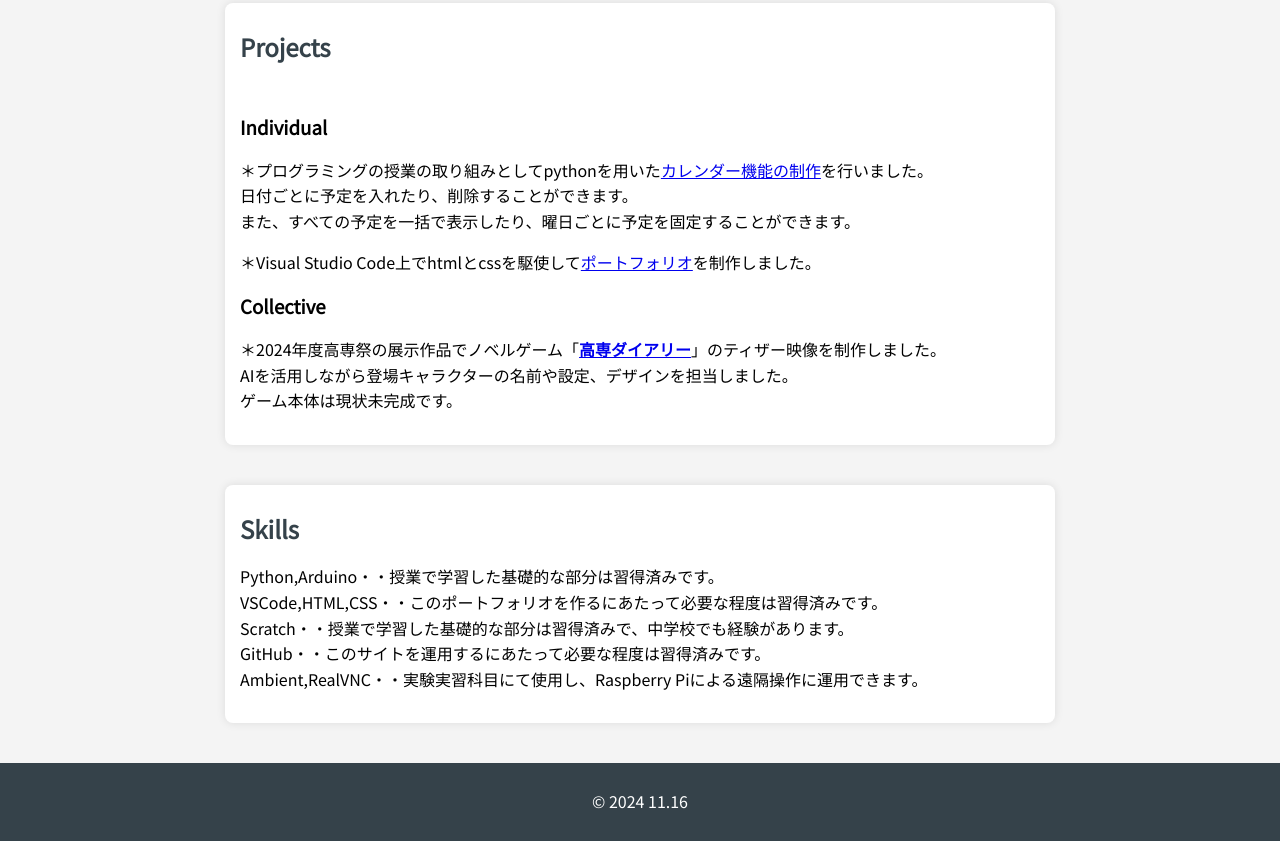
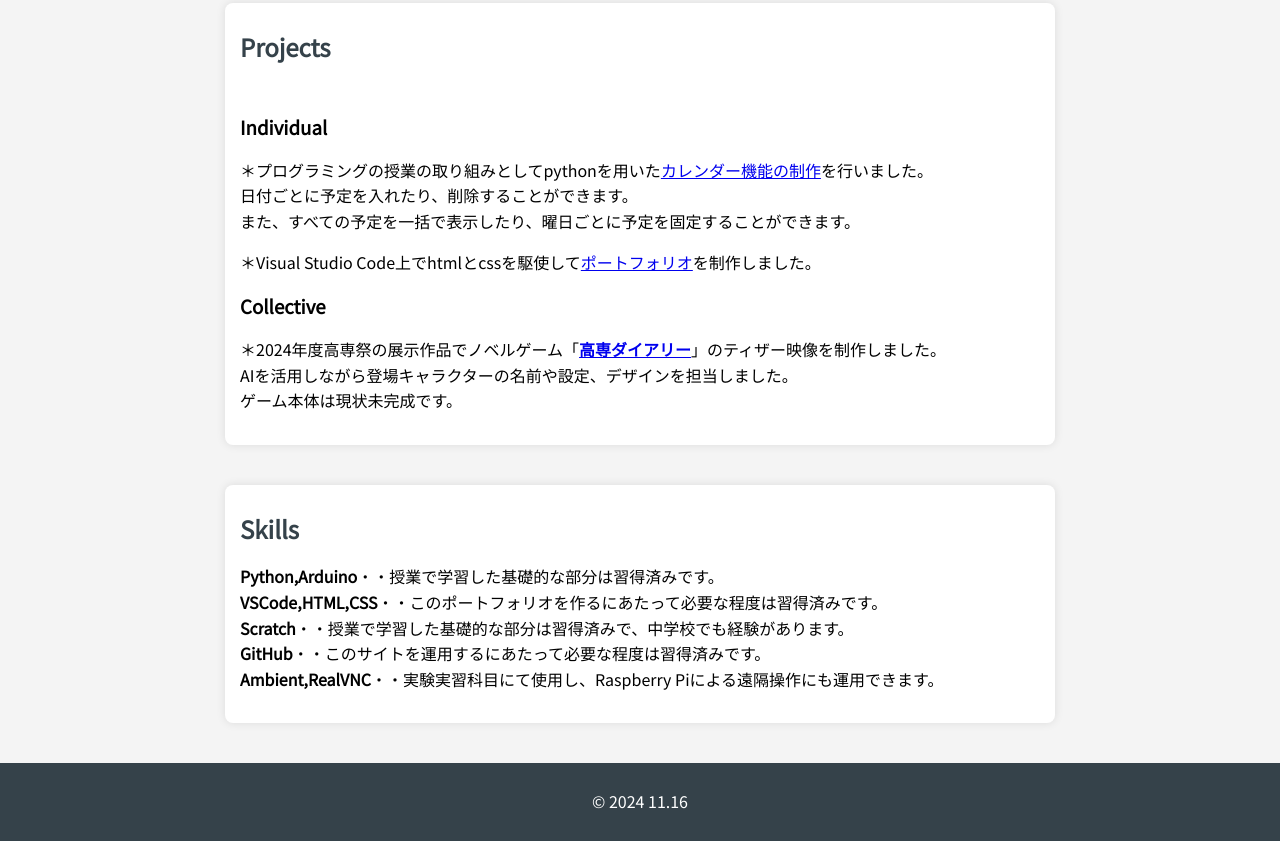
Before and after one commit to yuta7979/porfolio, a plain HTML site: page index.html in a window 1280 px wide. Shown: the part 393-1234 px from the top of the page. Drawn offline with Linux system fonts and the light colour scheme.

Commit message:
skills 4

```diff
--- a/index.html
+++ b/index.html
@@ -43,9 +43,9 @@
         <section class="skills">
             <h2>Skills</h2>
             <ul>
-                <li>Python,Arduino・・授業で学習した基礎的な部分は習得済みです。<br>VSCode,HTML,CSS・・このポートフォリオを作るにあたって必要な程度は習得済みです。
-                <Br>Scratch・・授業で学習した基礎的な部分は習得済みで、中学校でも経験があります。<Br>GitHub・・このサイトを運用するにあたって必要な程度は習得済みです。
-                <Br>Ambient,RealVNC・・実験実習科目にて使用し、Raspberry Piによる遠隔操作に運用できます。</li>
+                <li><strong>Python,Arduino</strong>・・授業で学習した基礎的な部分は習得済みです。<br><strong>VSCode,HTML,CSS</strong>・・このポートフォリオを作るにあたって必要な程度は習得済みです。
+                <Br><strong>Scratch</strong>・・授業で学習した基礎的な部分は習得済みで、中学校でも経験があります。<Br><strong>GitHub</strong>・・このサイトを運用するにあたって必要な程度は習得済みです。
+                <Br><strong>Ambient,RealVNC</strong>・・実験実習科目にて使用し、Raspberry Piによる遠隔操作にも運用できます。</li>
             </ul>
         </section>
     </main>
```
